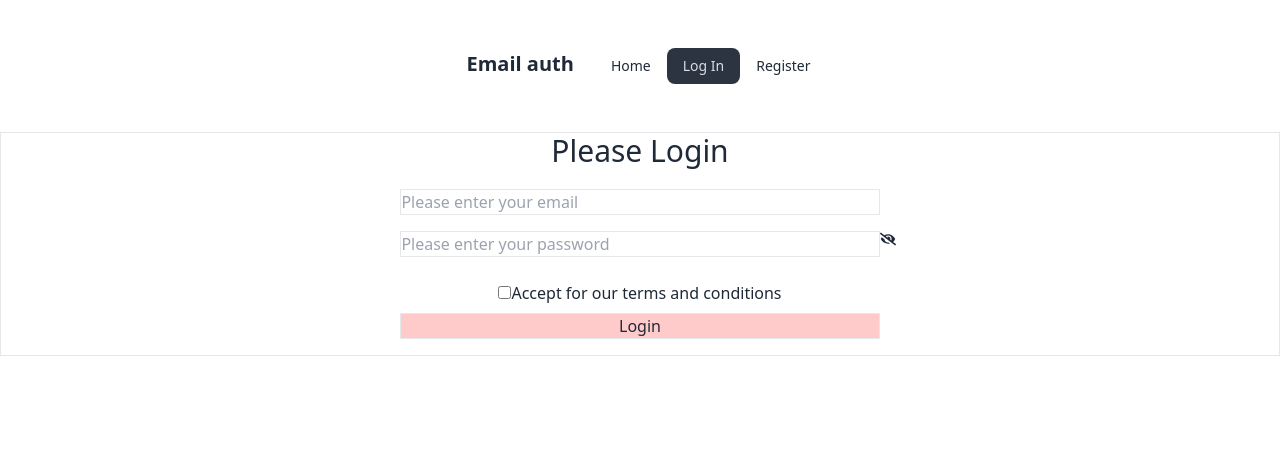
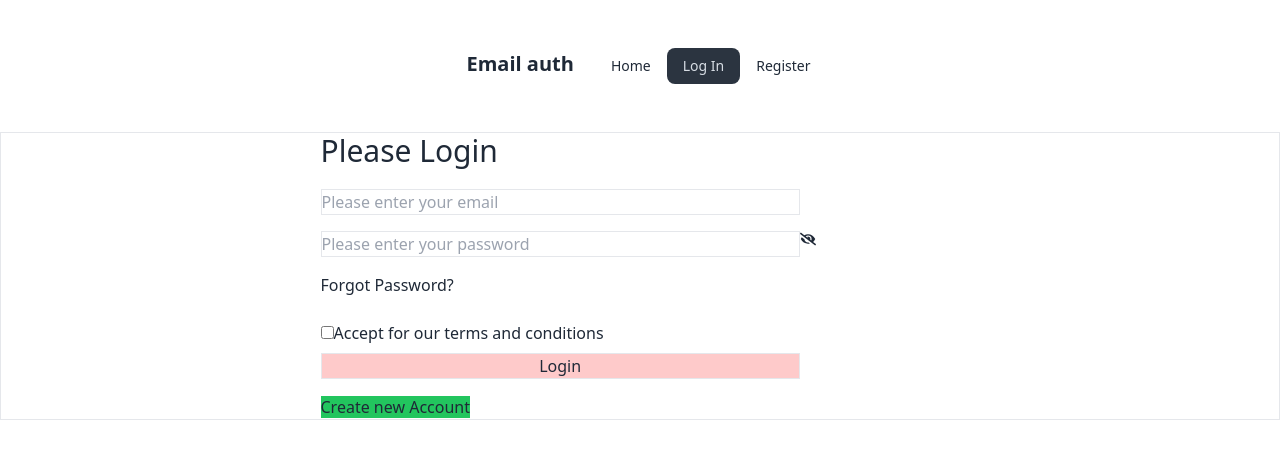
Before and after one commit to imrulkayes2/email-password-authentication, a React (Vite) app: page /login in a window 1280 px wide. Shown: the top 458 px of the page. Built offline with nearby package versions, Linux system fonts and the light colour scheme.

Commit message:
Forget Or Reset Password, Toggle Registration And Login

```diff
--- a/src/Components/Login/Login.jsx
+++ b/src/Components/Login/Login.jsx
@@ -1,5 +1,5 @@
-import { signInWithEmailAndPassword } from 'firebase/auth';
-import { useState } from 'react';
+import { sendPasswordResetEmail, signInWithEmailAndPassword } from 'firebase/auth';
+import { useRef, useState } from 'react';
 import { FaEye, FaEyeSlash } from 'react-icons/fa';
 import auth from '../../firebase/firebase.init';
 
@@ -7,6 +7,8 @@ const Login = () => {
     const [showPassword, setShowPassword] = useState(false);
     const [logInError, setLogInError] = useState('');
     const [success, setSuccess] = useState('');
+    const emailRef = useRef(null);
+    const emailRegEx = /^[a-zA-Z0-9._%+-]+@[a-zA-Z0-9.-]+\.[a-zA-Z]{2,}$/;
     const handleLogin = e => {
         e.preventDefault();
         const email = e.target.email.value;
@@ -24,13 +26,39 @@ const Login = () => {
                 setLogInError(error.message)
             })
     }
+    const handleForgetPass = () => {
+        const email = emailRef.current.value;
+        if (!email) {
+            console.log('please provide an email');
+            return;
+        }
+        else if (!emailRegEx.test(email)) {
+            console.log('Please provide an valid email.');
+            return;
+        }
+        // Send validation email
+        sendPasswordResetEmail(auth, email)
+            .then(() => {
+                alert('please check your email')
+            })
+            .catch(error => {
+                console.log(error.message);
+            })
+    }
 
     return (
         <div className=" border">
             <div className="mx-auto md:w-1/2">
                 <h3 className=" text-3xl mb-5">Please Login</h3>
                 <form onSubmit={handleLogin}>
-                    <input className="border w-3/4 mb-4" type="email" name="email" placeholder="Please enter your email" id="" required /><br />
+                    <input
+                        className="border w-3/4 mb-4"
+                        type="email"
+                        name="email"
+                        ref={emailRef}
+                        placeholder="Please enter your email"
+                        id=""
+                        required /><br />
                     <div className="relative">
                         <input className="border w-3/4"
                             type={showPassword ? "text" : "password"}
@@ -41,21 +69,22 @@ const Login = () => {
                             {
                                 showPassword ? <FaEye /> : <FaEyeSlash />
                             }</span>
+                        <p onClick={handleForgetPass} className='mt-4 hover:underline'>Forgot Password?</p>
                     </div> <br />
                     <div className="mb-2 mr-15">
                         <input type="checkbox" name="terms" id="" />
                         <label htmlFor="terms">Accept for our terms and conditions</label>
                     </div>
                     <input className=" bg-red-200 w-3/4 mb-4 border" type="submit" value="Login" />
-                    {
-                        success && <p className="text-green-600">{success}</p>
-                    }
-                    {
-                        logInError && <p className="text-red-800 text-xl">{logInError}</p>
-                    }
-
 
                 </form>
+                {
+                    success && <p className="text-green-600">{success}</p>
+                }
+                {
+                    logInError && <p className="text-red-800 text-xl">{logInError}</p>
+                }
+                <p><a className='text bg-green-500 ' href="/register">Create new Account</a></p>
             </div>
         </div >
     );
--- a/src/Components/Register/Register.jsx
+++ b/src/Components/Register/Register.jsx
@@ -59,15 +59,14 @@ const Register = () => {
                         <label htmlFor="terms">Accept for our terms and conditions</label>
                     </div>
                     <input className=" bg-red-200 w-3/4 mb-4 border" type="submit" value="Register" />
-                    {
-                        success && <p className="text-green-600">{success}</p>
-                    }
-                    {
-                        registerError && <p className="text-red-800 text-xl">{registerError}</p>
-                    }
-
-
                 </form>
+                {
+                    success && <p className="text-green-600">{success}</p>
+                }
+                {
+                    registerError && <p className="text-red-800 text-xl">{registerError}</p>
+                }
+                <p>Already have an account please go to <a className='text bg-green-500 rounded-lg p-1' href="/login">Log In</a></p>
             </div>
         </div >
     );
--- a/src/MainLayout/MainLayout.jsx
+++ b/src/MainLayout/MainLayout.jsx
@@ -4,7 +4,7 @@ import Navbar from "../Components/Navbar/Navbar";
 
 const MainLayout = () => {
     return (
-        <div className="text-center">
+        <div>
             <Navbar></Navbar>
             <Outlet></Outlet>
         </div>
```
